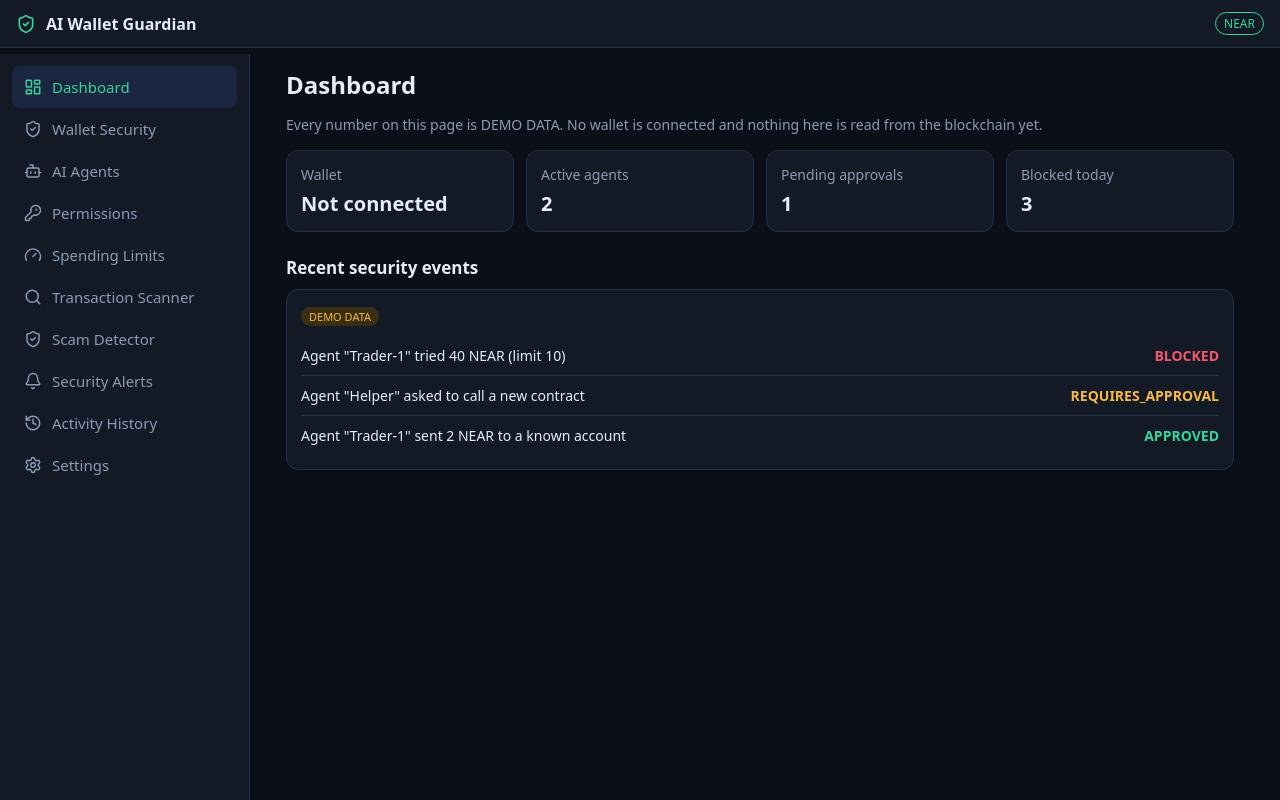
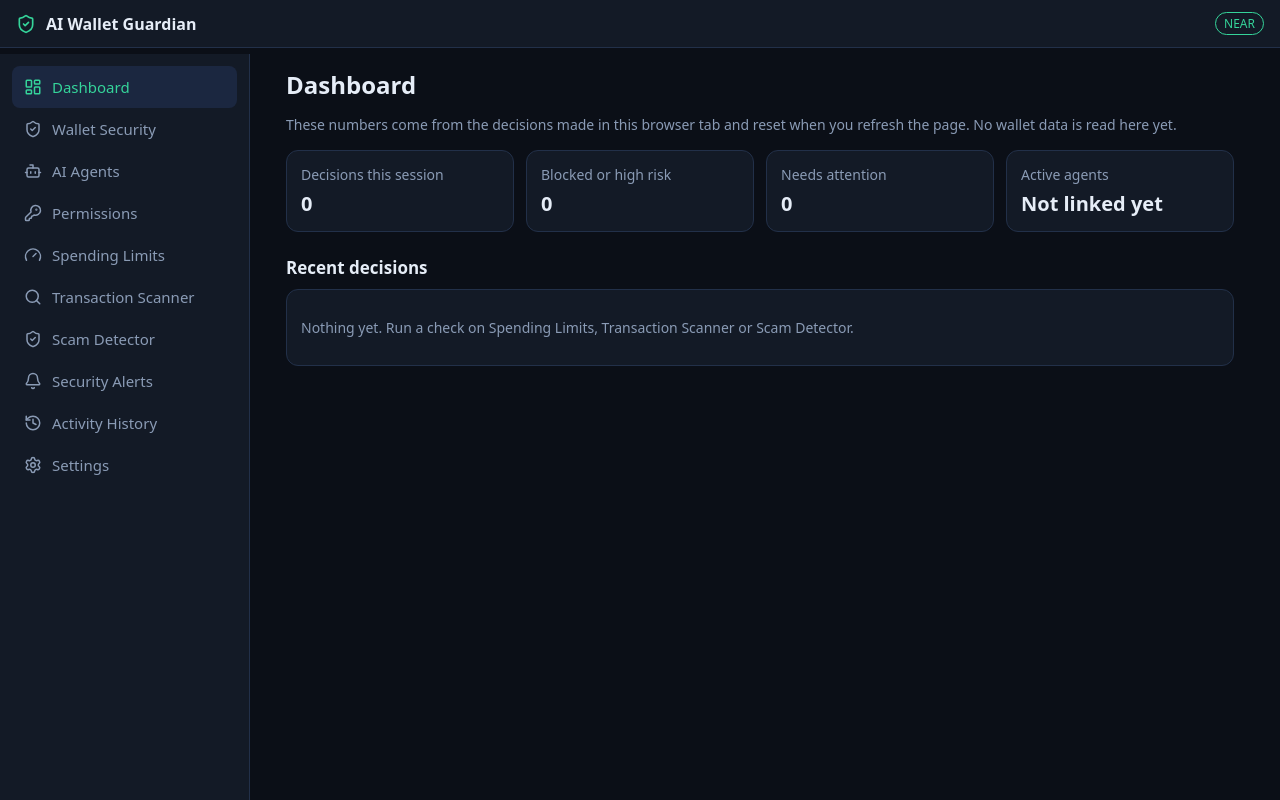
Before and after one commit to muhammad884/near-ai-wallet-guardian, a React (Vite) app in the folder web/: page / in a window 1280 px wide. Built offline with nearby package versions, Linux system fonts and the light colour scheme.

Commit message:
Dashboard: show real counts from the decision log instead of demo numbers

```diff
--- a/web/src/pages.tsx
+++ b/web/src/pages.tsx
@@ -1,25 +1,24 @@
 import type { NavItem } from './nav'
-
-const stats = [
-  { label: 'Wallet', value: 'Not connected' },
-  { label: 'Active agents', value: '2' },
-  { label: 'Pending approvals', value: '1' },
-  { label: 'Blocked today', value: '3' },
-]
-
-const events = [
-  { text: 'Agent "Trader-1" tried 40 NEAR (limit 10)', result: 'BLOCKED', cls: 'bad' },
-  { text: 'Agent "Helper" asked to call a new contract', result: 'REQUIRES_APPROVAL', cls: 'mid' },
-  { text: 'Agent "Trader-1" sent 2 NEAR to a known account', result: 'APPROVED', cls: 'ok' },
-]
+import { useEvents } from './log/store'
 
 export function Dashboard() {
+  const events = useEvents()
+  const bad = events.filter((e) => e.tone === 'bad').length
+  const mid = events.filter((e) => e.tone === 'mid').length
+  const stats = [
+    { label: 'Decisions this session', value: String(events.length) },
+    { label: 'Blocked or high risk', value: String(bad) },
+    { label: 'Needs attention', value: String(mid) },
+    { label: 'Active agents', value: 'Not linked yet' },
+  ]
+  const recent = events.slice(0, 5)
+
   return (
     <div>
       <h1>Dashboard</h1>
       <p className="muted">
-        Every number on this page is DEMO DATA. No wallet is connected
-        and nothing here is read from the blockchain yet.
+        These numbers come from the decisions made in this browser tab and
+        reset when you refresh the page. No wallet data is read here yet.
       </p>
       <div className="grid">
         {stats.map((s) => (
@@ -29,13 +28,18 @@ export function Dashboard() {
           </div>
         ))}
       </div>
-      <h2>Recent security events</h2>
+      <h2>Recent decisions</h2>
       <div className="card">
-        <span className="tag-demo">DEMO DATA</span>
-        {events.map((e) => (
-          <div className="row" key={e.text}>
-            <span>{e.text}</span>
-            <strong className={e.cls}>{e.result}</strong>
+        {recent.length === 0 && (
+          <p className="muted">
+            Nothing yet. Run a check on Spending Limits, Transaction Scanner
+            or Scam Detector.
+          </p>
+        )}
+        {recent.map((e) => (
+          <div className="row" key={e.id}>
+            <span>{e.source}: {e.summary}</span>
+            <strong className={e.tone}>{e.outcome}</strong>
           </div>
         ))}
       </div>
```
